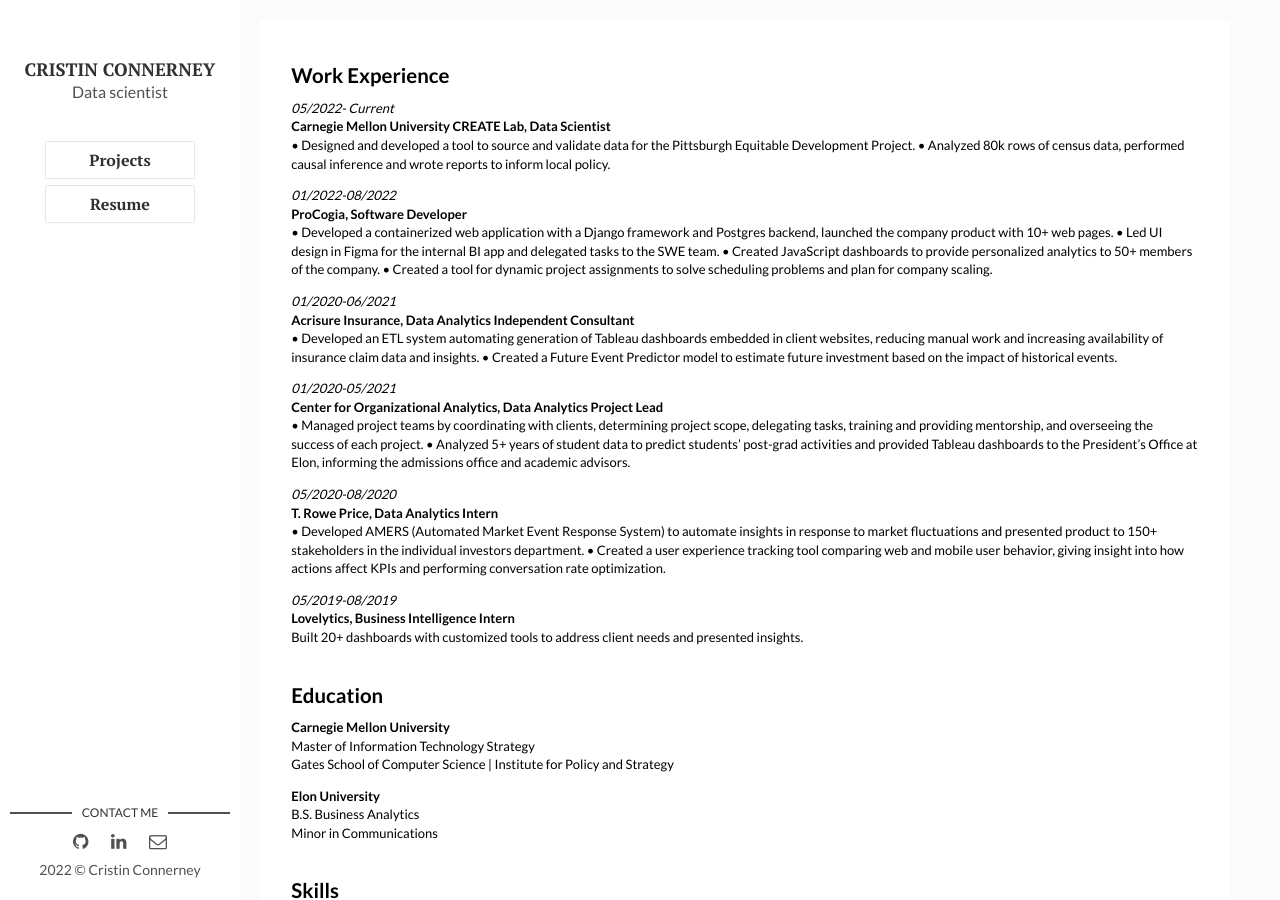
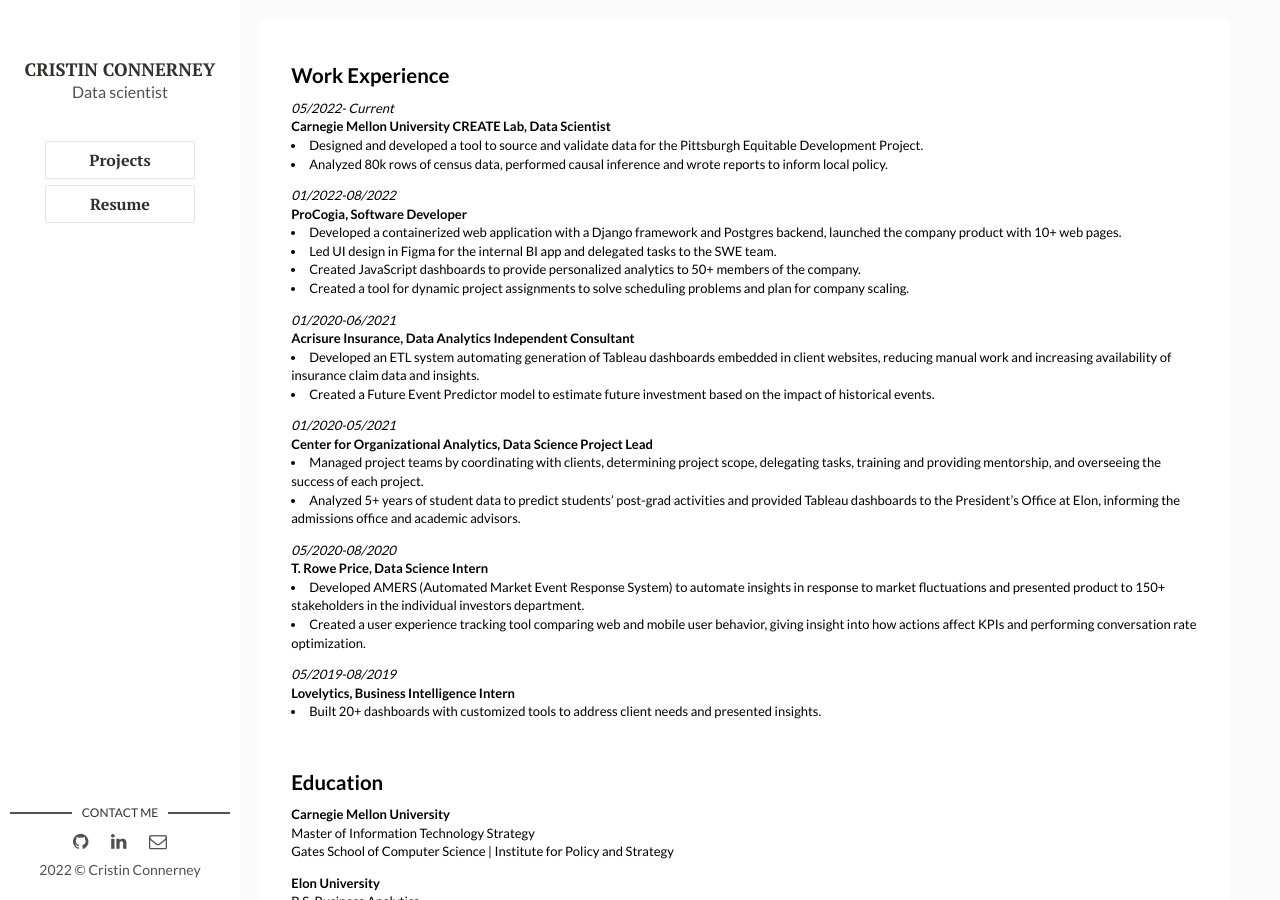
Before and after one commit to Cconnerney/cconnerney.github.io, a Jekyll site: the page built from _posts/2022-04-9-resume.markdown, in a window 1280 px wide and 900 px high. Built offline with Jekyll 4.4.1, drawn with Linux system fonts in a browser that asks for light colours; nearby versions of some CDN libraries; library files that are not in the unit come from our copies; comment, search, counter and statistics services are not loaded.

Commit message:
Update 2022-04-9-resume.markdown

```diff
--- a/_posts/2022-04-9-resume.markdown
+++ b/_posts/2022-04-9-resume.markdown
@@ -126,35 +126,36 @@
 <div class="cell border-box-sizing text_cell rendered"><div class="inner_cell">
 <div class="text_cell_render border-box-sizing rendered_html">
 <h2 id="Work-Experience">Work Experience<a class="anchor-link" href="#Work-Experience">&#182;</a></h2><p><em>05/2022- Current</em><br>
+
 <strong>Carnegie Mellon University CREATE Lab, Data Scientist</strong><br>
-•	Designed and developed a tool to source and validate data for the Pittsburgh Equitable Development Project.
-•	Analyzed 80k rows of census data, performed causal inference and wrote reports to inform local policy.
+<li>Designed and developed a tool to source and validate data for the Pittsburgh Equitable Development Project.</li>
+<li>Analyzed 80k rows of census data, performed causal inference and wrote reports to inform local policy.</li>
  </p>
 <p><em>01/2022-08/2022</em><br>
 <strong>ProCogia, Software Developer</strong><br>
-•	Developed a containerized web application with a Django framework and Postgres backend, launched the company product with 10+ web pages.
-•	Led UI design in Figma for the internal BI app and delegated tasks to the SWE team.
-•	Created JavaScript dashboards to provide personalized analytics to 50+ members of the company.
-•	Created a tool for dynamic project assignments to solve scheduling problems and plan for company scaling.
+<li>Developed a containerized web application with a Django framework and Postgres backend, launched the company product with 10+ web pages.</li>
+<li>Led UI design in Figma for the internal BI app and delegated tasks to the SWE team. </li>
+<li>Created JavaScript dashboards to provide personalized analytics to 50+ members of the company.</li>
+<li>Created a tool for dynamic project assignments to solve scheduling problems and plan for company scaling.</li>
  </p>
 <p><em>01/2020-06/2021</em><br>
 <strong>Acrisure Insurance, Data Analytics Independent Consultant</strong> <br>
-•	Developed an ETL system automating generation of Tableau dashboards embedded in client websites, reducing manual work and increasing availability of insurance claim data and insights.
-•	Created a Future Event Predictor model to estimate future investment based on the impact of historical events.
+<li>Developed an ETL system automating generation of Tableau dashboards embedded in client websites, reducing manual work and increasing availability of insurance claim data and insights.</li>
+<li>Created a Future Event Predictor model to estimate future investment based on the impact of historical events.</li>
  </p>
 <p><em>01/2020-05/2021</em><br>
-<strong>Center for Organizational Analytics, Data Analytics Project Lead</strong><br>
-•	Managed project teams by coordinating with clients, determining project scope, delegating tasks, training and providing mentorship, and overseeing the success of each project.
-•	Analyzed 5+ years of student data to predict students’ post-grad activities and provided Tableau dashboards to the President’s Office at Elon, informing the admissions office and academic advisors.
+<strong>Center for Organizational Analytics, Data Science Project Lead</strong><br>
+<li>Managed project teams by coordinating with clients, determining project scope, delegating tasks, training and providing mentorship, and overseeing the success of each project. </li>
+<li>Analyzed 5+ years of student data to predict students’ post-grad activities and provided Tableau dashboards to the President’s Office at Elon, informing the admissions office and academic advisors.</li>
 </p>
 <p><em>05/2020-08/2020</em><br>
-<strong>T. Rowe Price, Data Analytics Intern</strong><br>
-•	Developed AMERS (Automated Market Event Response System) to automate insights in response to market fluctuations and presented product to 150+ stakeholders in the individual investors department.
-•	Created a user experience tracking tool comparing web and mobile user behavior, giving insight into how actions affect KPIs and performing conversation rate optimization.
+<strong>T. Rowe Price, Data Science Intern</strong><br>
+<li>Developed AMERS (Automated Market Event Response System) to automate insights in response to market fluctuations and presented product to 150+ stakeholders in the individual investors department.</li>
+<li>Created a user experience tracking tool comparing web and mobile user behavior, giving insight into how actions affect KPIs and performing conversation rate optimization. </li>
 </p>
 <p><em>05/2019-08/2019</em><br>
 <strong>Lovelytics, Business Intelligence Intern</strong><br>
-Built 20+ dashboards with customized tools to address client needs and presented insights.</p>
+<li>Built 20+ dashboards with customized tools to address client needs and presented insights.</li></p>
 
 </div>
 </div>
```
